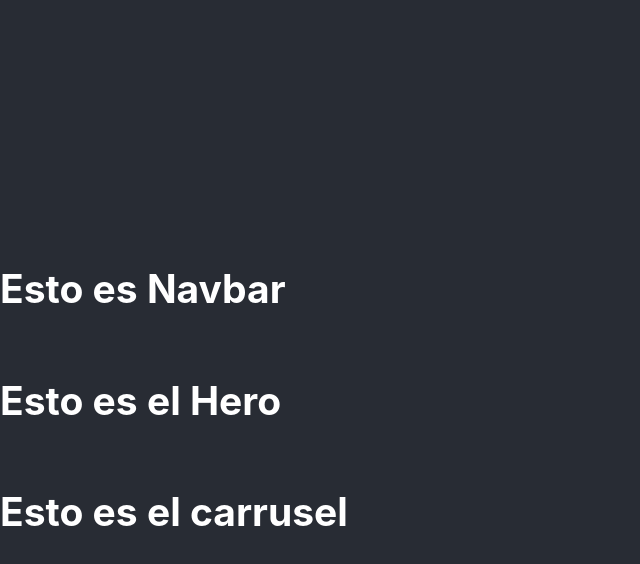
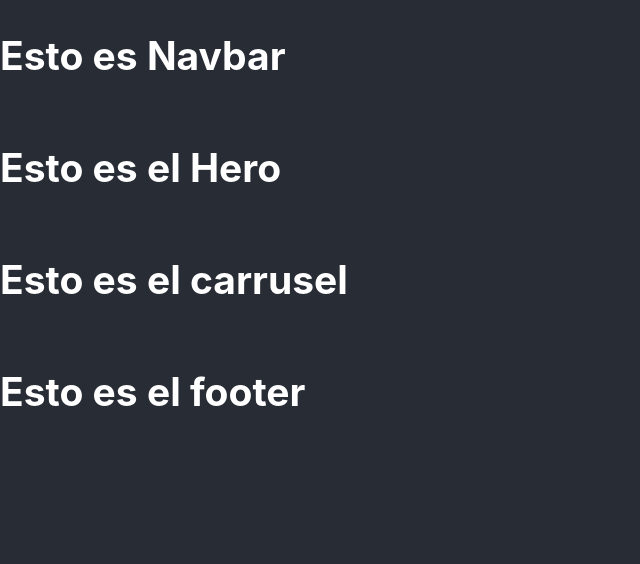
Before and after one commit to pepelupo/myittinery3, a React (Create React App) app: page / in a window 1280 px wide. Shown: the top 564 px of the page, without its empty margins (0-640 px from the left). Built offline with nearby package versions, Linux system fonts and the light colour scheme.

Commit message:
instalamos todos los mui q teoricamente necesitamos

```diff
--- a/package.json
+++ b/package.json
@@ -3,12 +3,18 @@
   "version": "0.1.0",
   "private": true,
   "dependencies": {
+    "@emotion/react": "^11.8.1",
+    "@emotion/styled": "^11.8.1",
+    "@mui/icons-material": "^5.4.2",
+    "@mui/material": "^5.4.3",
+    "@mui/styled-engine-sc": "^5.4.2",
     "@testing-library/jest-dom": "^5.16.2",
     "@testing-library/react": "^12.1.3",
     "@testing-library/user-event": "^13.5.0",
     "react": "^17.0.2",
     "react-dom": "^17.0.2",
     "react-scripts": "5.0.0",
+    "styled-components": "^5.3.3",
     "web-vitals": "^2.1.4"
   },
   "scripts": {
--- a/src/App.css
+++ b/src/App.css
@@ -19,7 +19,7 @@
   display: flex;
   flex-direction: column;
   align-items:flex-start;
-  justify-content: center;
+  /* justify-content: center; */
   font-size: calc(10px + 2vmin);
   color: white;
 }
--- a/src/App.jsx
+++ b/src/App.jsx
@@ -2,6 +2,7 @@ import './App.css';
 import Navbar from './Navbar'
 import Hero from './Hero'
 import Carousel from './Carousel';
+import Footer from './Footer';
 
 function App() {
   return (
@@ -10,6 +11,7 @@ function App() {
         <Navbar/>
         <Hero/>
         <Carousel/>
+        <Footer/>
       </header>
     </div>
   );
--- /dev/null
+++ b/src/Footer.jsx
@@ -0,0 +1,11 @@
+import React from 'react'
+
+function Footer() {
+  return (
+    <div>
+        <h2>Esto es el footer</h2>
+    </div>
+  )
+}
+
+export default Footer
```
Also changed, not shown: 1 other file (tests, documents, lock files or other folders).
